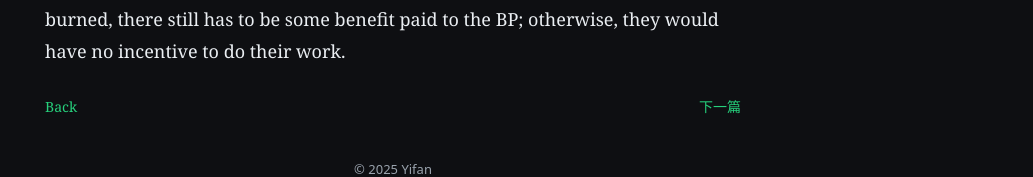
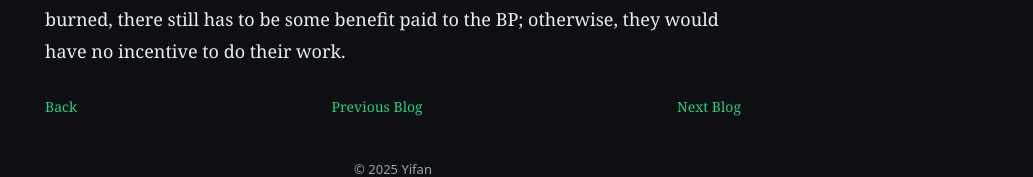
Before and after one commit to Satanic-Z/Satanic-Z.github.io, a Jekyll site: the page built from _posts/2025-10-16-gas.md, in a window 1280 px wide and 900 px high, scrolled down 1614 px. Shown: the part 720-897 px from the top of the window, without its empty margins (247-1280 px from the left). Built offline with Jekyll 4.4.1, drawn with Linux system fonts in a browser that asks for light colours.

Commit message:
main page

```diff
--- a/_layouts/post.html
+++ b/_layouts/post.html
@@ -12,7 +12,10 @@ layout: base
   </div>
   <div class="post-nav">
     <a href="{{ '/blog/' | relative_url }}">Back</a>
+    {%- if page.previous.url -%}
+      <a href="{{ page.previous.url | relative_url }}">Previous Blog</a>
+    {%- endif -%}
     {%- if page.next.url -%}
-      <a href="{{ page.next.url | relative_url }}">下一篇</a>
+      <a href="{{ page.next.url | relative_url }}">Next Blog</a>
     {%- endif -%}
   </div>
```
